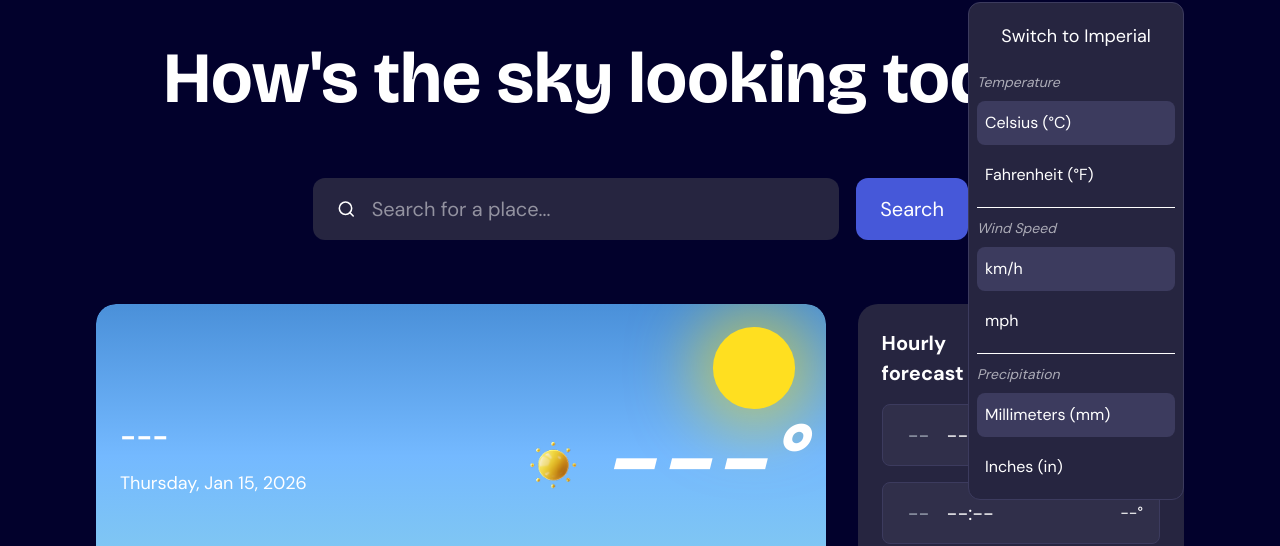
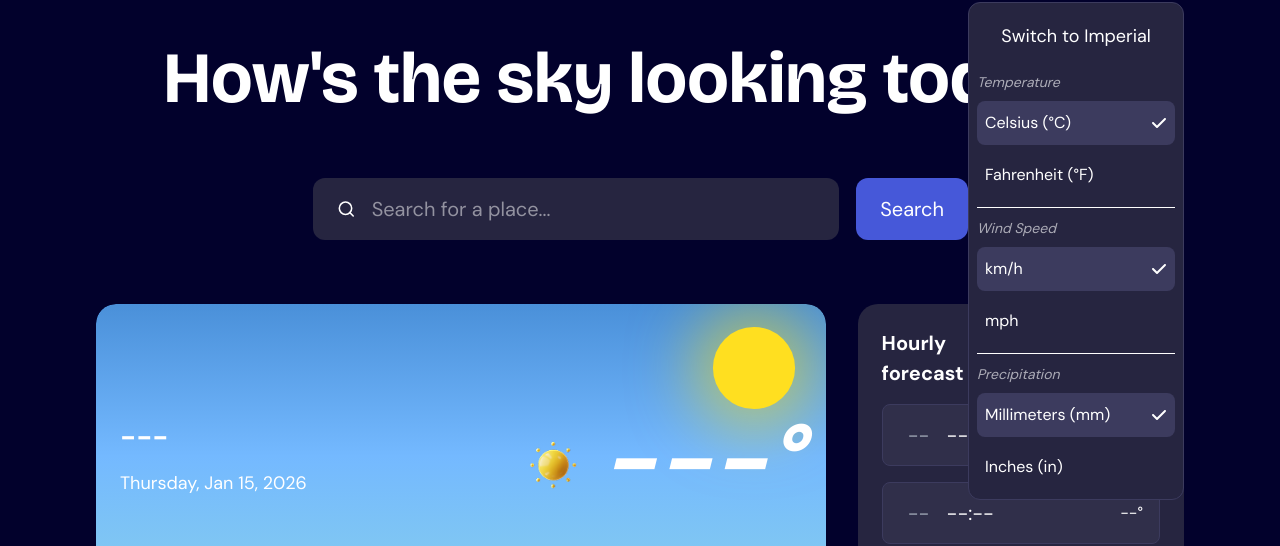
Before and after one commit to Gentlecoder1/WeatherApp, a React (Vite) app: page / in a window 1280 px wide. Both pictures are taken after a click on the element "Units". Shown: the part 110-656 px from the top of the page. Built offline with nearby package versions, Linux system fonts and the light colour scheme.

Commit message:
feat: update Unit component to toggle between metric and imperial units; enhance button interactions with visual feedback

```diff
--- a/src/components/Body.tsx
+++ b/src/components/Body.tsx
@@ -12,7 +12,7 @@ import { convertTemp } from '../utils/unitConversion';
 // external import
 import { Search } from "lucide-react"
 import { motion } from "framer-motion"
-import { ReactTyped, Typed } from 'react-typed';
+import { ReactTyped } from 'react-typed';
 
 interface BodyProps {
   selectedUnits: Record<number, number>;
--- a/src/components/Unit.tsx
+++ b/src/components/Unit.tsx
@@ -1,6 +1,7 @@
 import React, { forwardRef } from "react";
+import { FaCheck } from "react-icons/fa6";
+import clsx from "clsx"
 
-import clsx from "clsx"
 import { unitTemp } from './index'
 import { TapButton } from "../Animations/motion";
 
@@ -11,13 +12,34 @@ interface UnitProps {
 }
 
 const Unit = forwardRef<HTMLDivElement, UnitProps>(({ selectedUnits, setSelectedUnits }, ref) => {
+
+    // Determine if current selection is metric (all first units)
+    const isMetric = Object.values(selectedUnits).every(unitId => unitId === 1);
+
+    // Toggle all units between metric (1) and imperial (2)
+    const handleToggleUnits = () => {
+        setSelectedUnits((prev) => {
+            const newUnits: Record<number, number> = {};
+            const toImperial = Object.values(prev).every(unitId => unitId === 1);
+            Object.keys(prev).forEach((key) => {
+                newUnits[Number(key)] = toImperial ? 2 : 1;
+            });
+            return newUnits;
+        });
+    };
+
     const handleSelect = (categoryIndex: number, unitId: number) => {
         setSelectedUnits((prev) => ({ ...prev, [categoryIndex]: unitId }))
     }
 
     return (
         <div ref={ref} className='w-54 text-white bg-[#262540] border border-[#3C3B5E] py-2.5 px-2 space-y-3 rounded-xl absolute z-50'>
-        <TapButton className='text-[18px] font-medium py-2.5 px-2 rounded-lg hover:bg-[#3C3B5E]/50 text-center cursor-pointer'>Switch to Imperial</TapButton>
+            <TapButton
+                className='text-[18px] font-medium py-2.5 px-2 rounded-lg hover:bg-[#3C3B5E]/50 text-center cursor-pointer'
+                onClick={handleToggleUnits}
+            >
+                {isMetric ? 'Switch to Imperial' : 'Switch to Metric'}
+            </TapButton>
 
             <div className='flex flex-col gap-2.5'>
                 {unitTemp.map(({ title, units }, index) => (
@@ -26,18 +48,22 @@ const Unit = forwardRef<HTMLDivElement, UnitProps>(({ selectedUnits, setSelected
                             <h1 className='text-[#ACACB7] text-[14px] font-medium'><i>{title}</i></h1>
                             <ul className="space-y-2">
                                 {units.map((unit) => (
-                                <li>
+                                    <li key={unit.id}>
                                         <TapButton
-                                        key={unit.id}
                                             onClick={() => handleSelect(index, unit.id)}
                                             className={clsx(
-                                            "py-2.5 px-2 text-[16px] font-medium rounded-lg text-white hover:bg-[#3C3B5E]/50",
+                                                "py-2.5 px-2 text-[16px] font-medium flex justify-between items-center rounded-lg text-white hover:bg-[#3C3B5E]/50",
                                                 selectedUnits[index] === unit.id
                                                     ? "bg-[#3C3B5E] "
                                                     : ""
                                             )}
                                         >
-                                        {unit.name}
+                                            <p>{unit.name}</p>
+                                            {
+                                                selectedUnits[index] === unit.id
+                                                ? <FaCheck />
+                                                : ""
+                                            }
                                         </TapButton>
                                     </li>
                                 ))}
```
Lines whose indentation alone changed are shown as unchanged.
